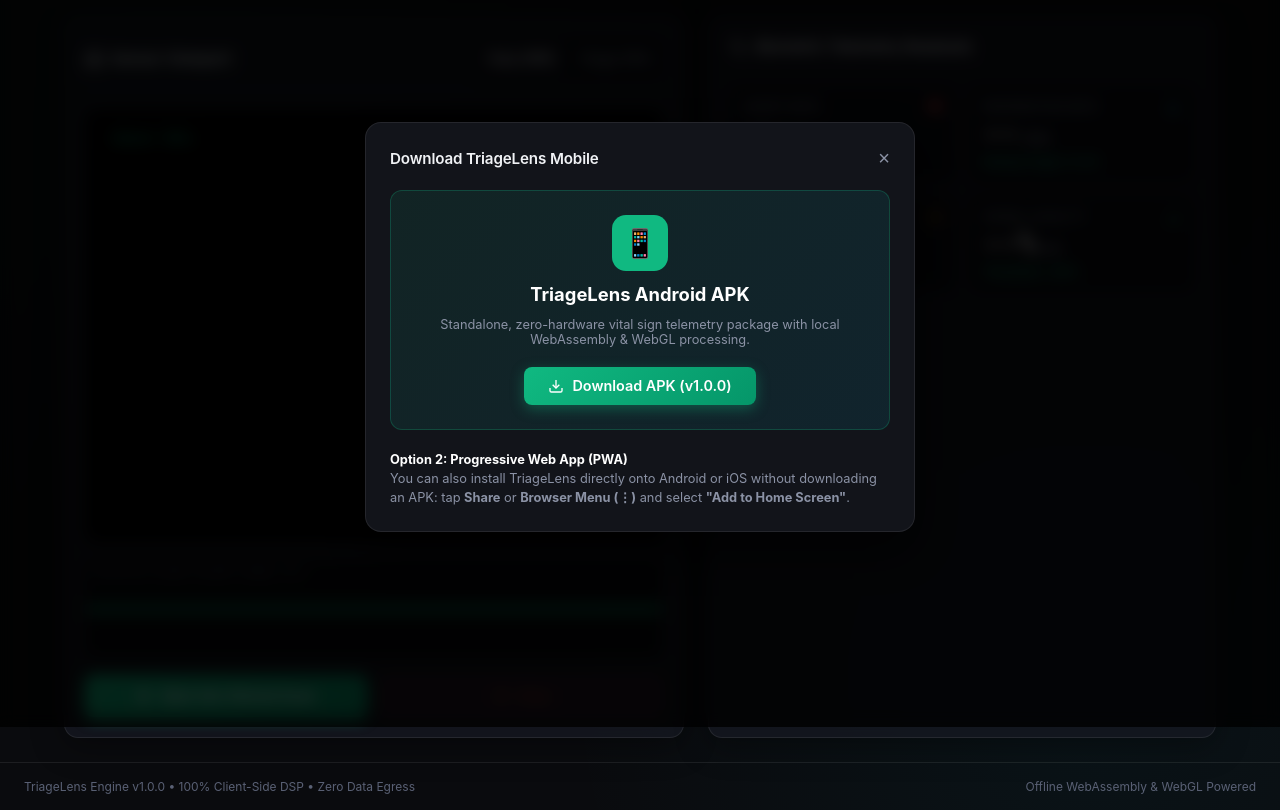
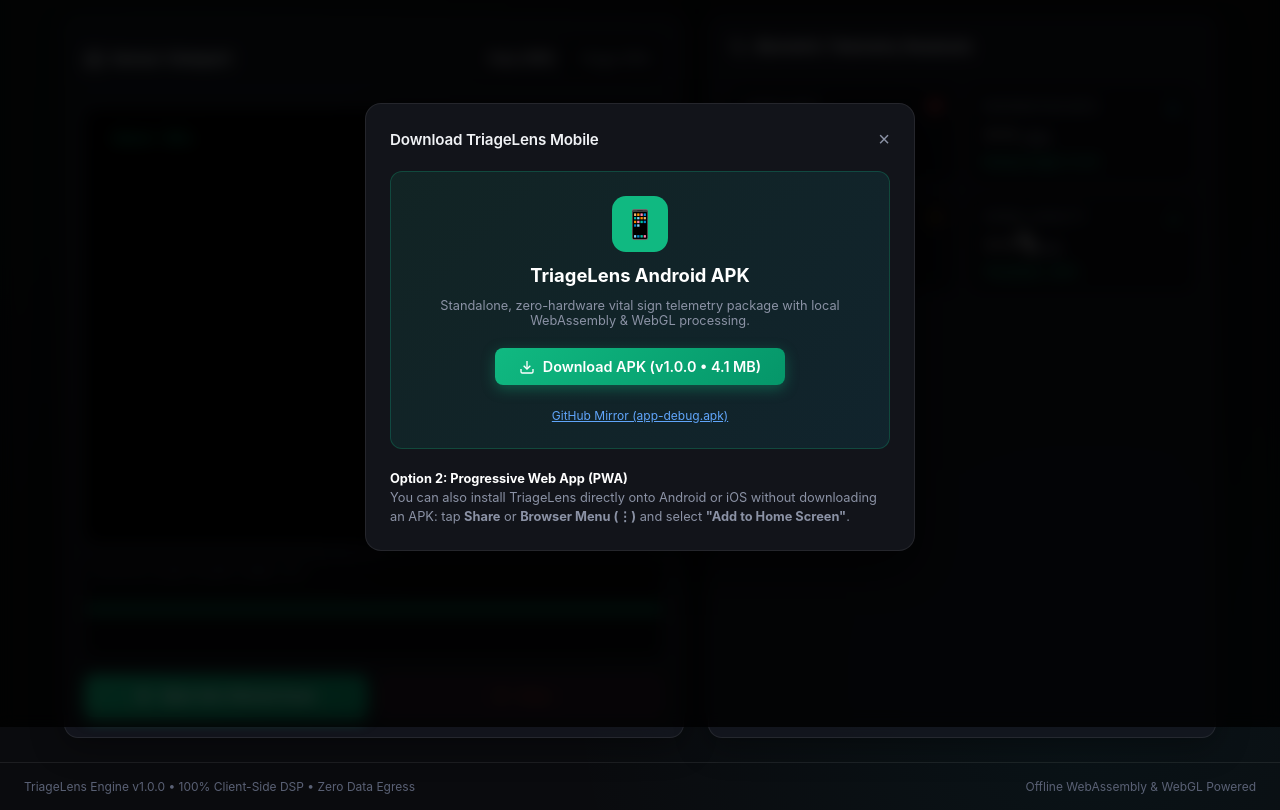
Before and after one commit to devrift/TriageLens, a website built with Vite: page index.html in a window 1280 px wide. Both pictures are taken after a click on the button "Download APK". Shown: the part 73-883 px from the top of the page. Built offline with nearby package versions, Linux system fonts and the light colour scheme.

Commit message:
feat(apk): bundle real compiled 4.28 MB APK binary and add GitHub release mirror

```diff
--- a/index.html
+++ b/index.html
@@ -170,8 +170,13 @@
         </div>
         <a id="apk-direct-download" href="/triagelens-release.apk" download="triagelens-release.apk" class="btn btn-primary" style="text-decoration:none; width:auto; padding:0.65rem 1.5rem; margin-top:0.5rem;">
           <svg width="16" height="16" viewBox="0 0 24 24" fill="none" stroke="currentColor" stroke-width="2"><path d="M21 15v4a2 2 0 0 1-2 2H5a2 2 0 0 1-2-2v-4"/><polyline points="7 10 12 15 17 10"/><line x1="12" y1="15" x2="12" y2="3"/></svg>
-          Download APK (v1.0.0)
+          Download APK (v1.0.0 • 4.1 MB)
         </a>
+        <div style="margin-top: 0.4rem;">
+          <a href="https://github.com/devrift/TriageLens/releases/download/v1.0.0-apk/app-debug.apk" target="_blank" rel="noopener noreferrer" style="color: #60a5fa; font-size: 0.75rem; text-decoration: underline;">
+            GitHub Mirror (app-debug.apk)
+          </a>
+        </div>
       </div>
       <div style="font-size:0.8rem; color:var(--text-muted); line-height:1.5;">
         <strong style="color:#fff;">Option 2: Progressive Web App (PWA)</strong><br />
```
Also changed, not shown: 1 other file.
